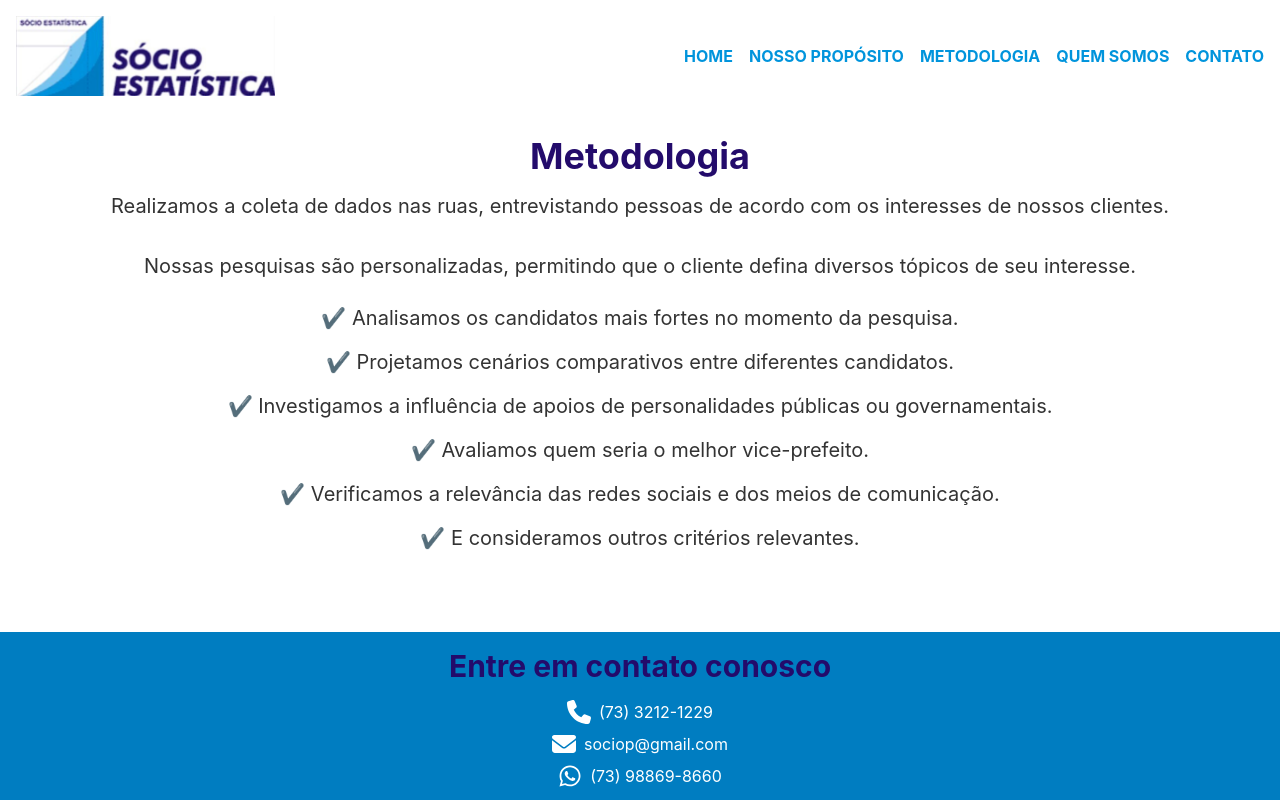
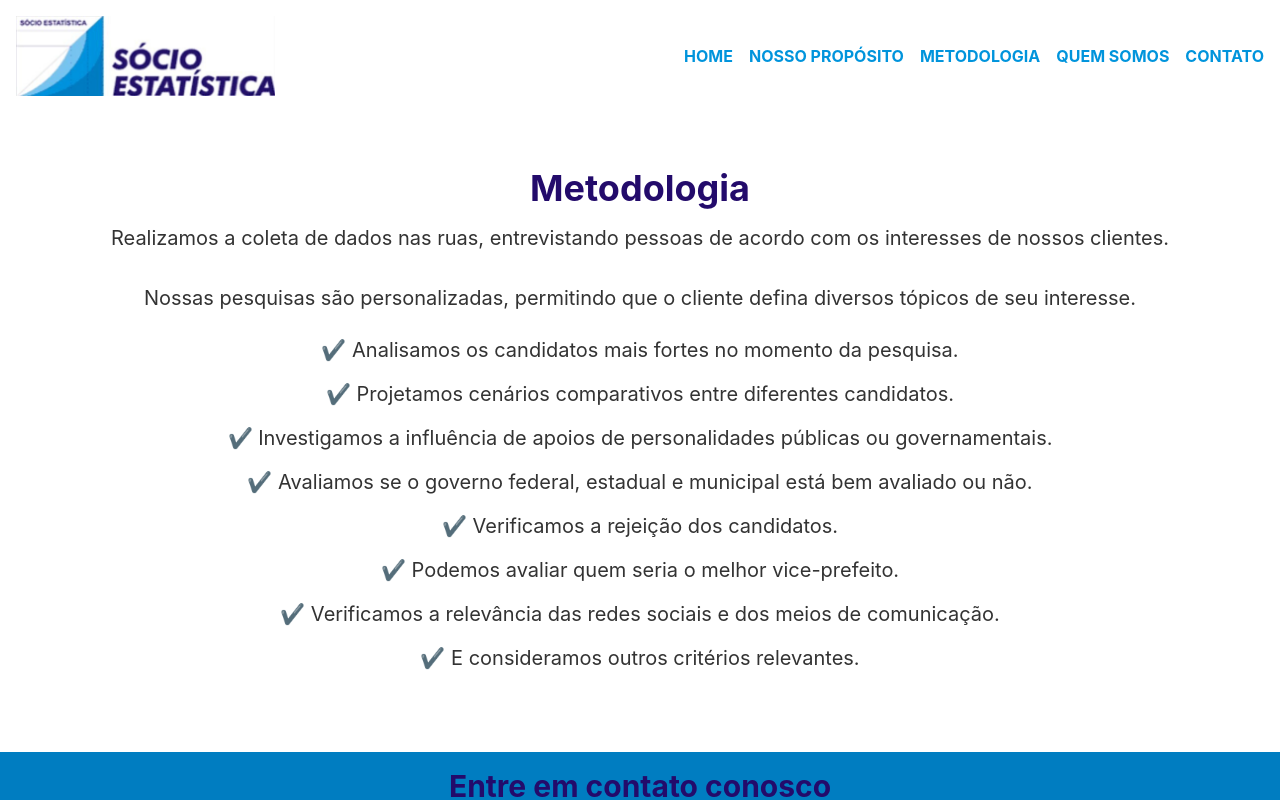
Before and after one commit to lmgaspa/socio_estatistica, a Vue app: page /metodologia in a window 1280 px wide. Shown: the top 800 px of the page. Built offline with nearby package versions, Linux system fonts and the light colour scheme.

Commit message:
final version

```diff
--- a/index.html
+++ b/index.html
@@ -8,6 +8,7 @@
     <link rel="icon" href="/favicon.ico" type="image/x-icon">
     <link rel="preload" href="/src/styles/styles.css" as="style">
     <link rel="stylesheet" href="/src/styles/styles.css">
+    <base href="/" />
     <style>
       body {
         visibility: hidden;
--- a/src/views/MetodologiaView.vue
+++ b/src/views/MetodologiaView.vue
@@ -1,5 +1,5 @@
 <template>
-  <div id="metodologia" class="flex flex-col items-center pt-6 p-4">
+  <div id="metodologia" class="flex flex-col items-center pt-6 mt-8 p-4">
     <h1 class="text-4xl font-bold mb-4">Metodologia</h1>
     <p class="text-xl mb-8 text-center">
       Realizamos a coleta de dados nas ruas, entrevistando pessoas de acordo com
@@ -20,7 +20,13 @@
         ✔ Investigamos a influência de apoios de personalidades públicas ou
         governamentais.
       </li>
-      <li class="mb-4">✔ Avaliamos quem seria o melhor vice-prefeito.</li>
+      <li class="mb-4">
+        ✔ Avaliamos se o governo federal, estadual e municipal está bem avaliado ou não.
+      </li>
+      <li class="mb-4">
+        ✔ Verificamos a rejeição dos candidatos.
+      </li>
+      <li class="mb-4">✔ Podemos avaliar quem seria o melhor vice-prefeito.</li>
       <li class="mb-4">
         ✔ Verificamos a relevância das redes sociais e dos meios de comunicação.
       </li>
--- a/src/views/PropositoView.vue
+++ b/src/views/PropositoView.vue
@@ -53,6 +53,7 @@
         class="absolute inset-0 flex items-center justify-center opacity-0 hover:opacity-100 transition-opacity duration-300"
       ></div>
     </div>
+    <div class="max-sm:pb-8"></div>
   </div>
 </template>
 
```
Also changed, not shown: vite.config.ts (+4 -4 lines), vercel.json.
